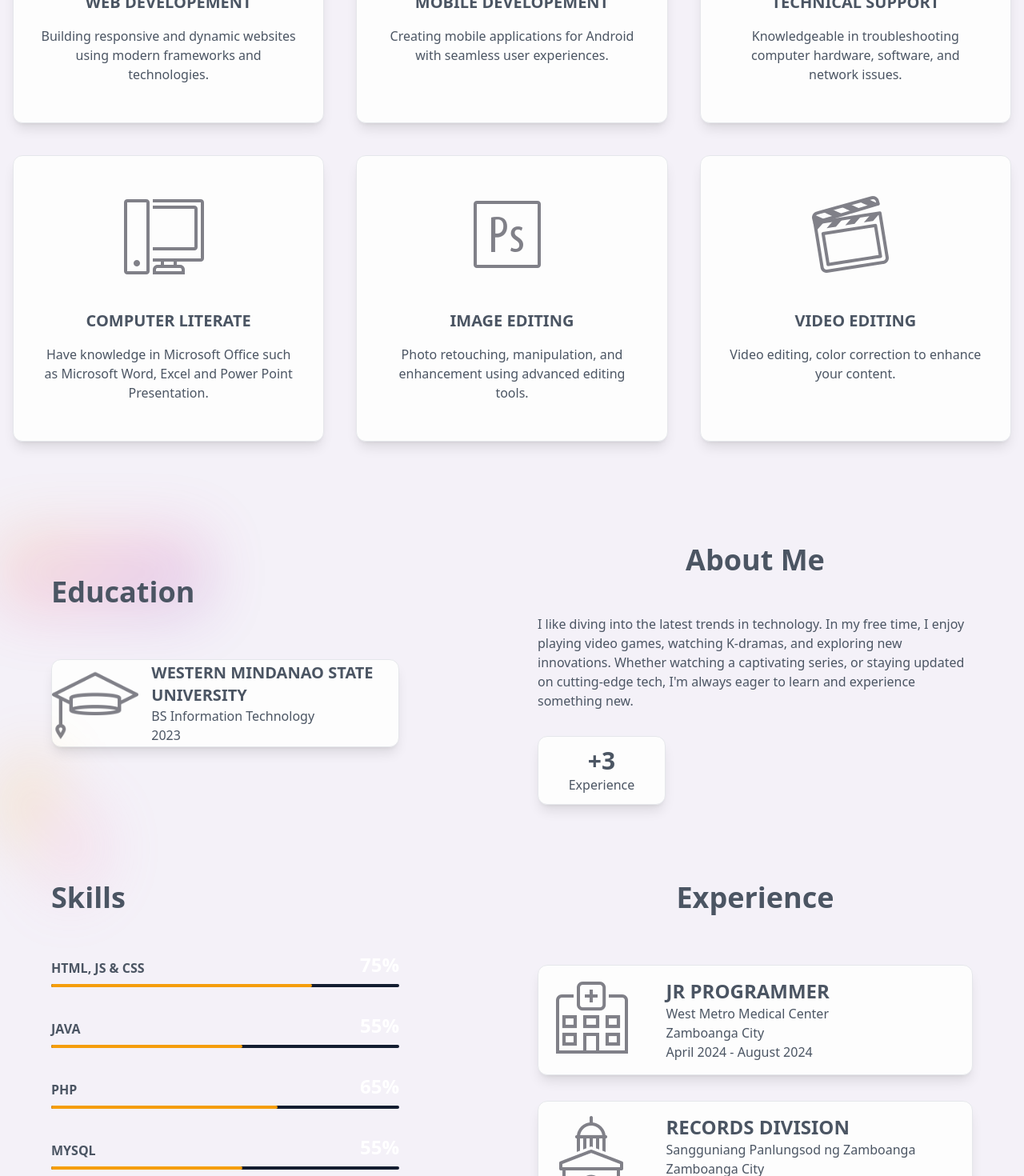
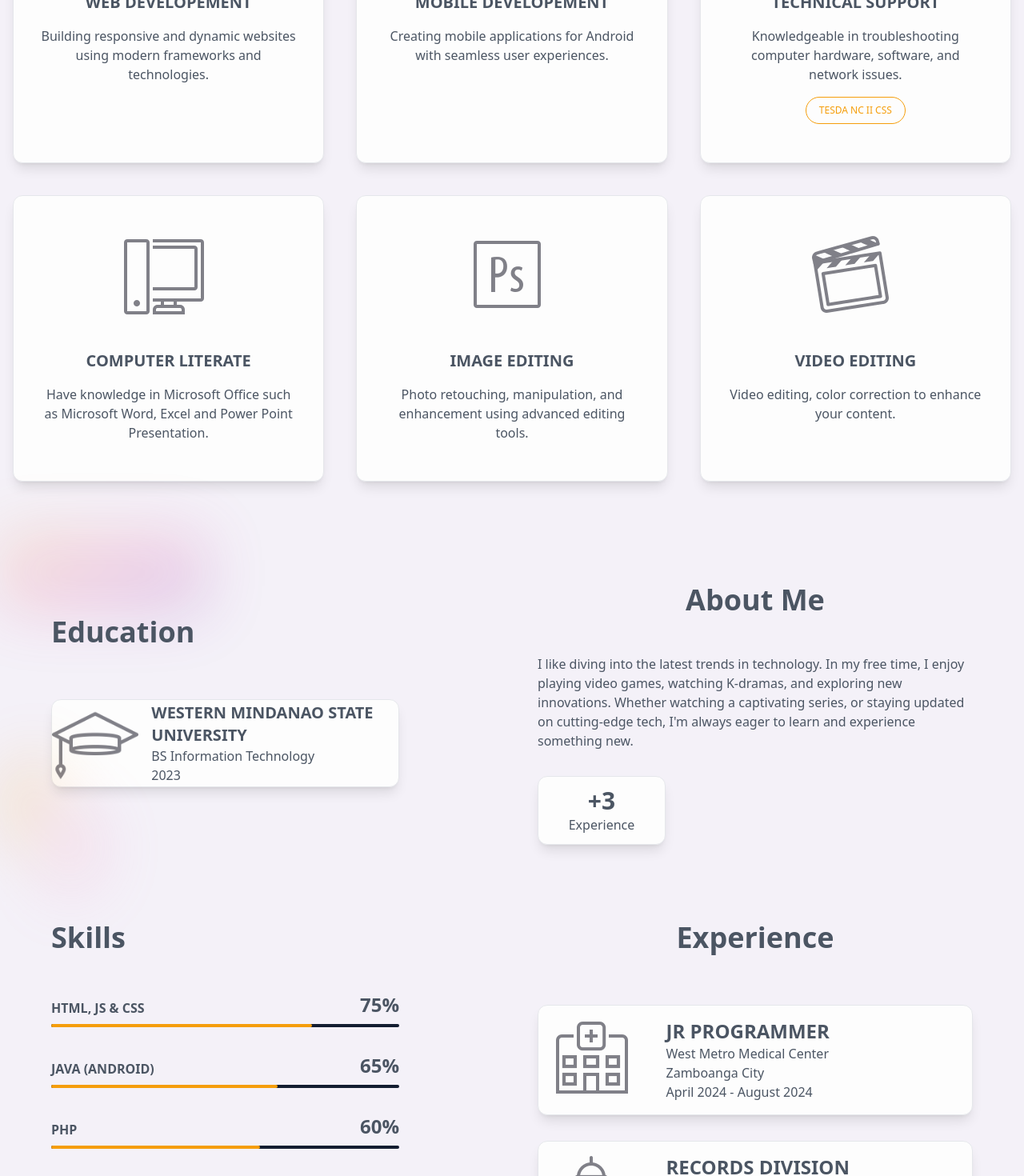
Before and after one commit to LadjamatliAbusood/my-vue-portfolio, a Vue app: page / in a window 1280 px wide. Shown: the part 820-2290 px from the top of the page at 80% size. Built offline with nearby package versions, Linux system fonts and the light colour scheme.

Commit message:
Add modal functionality to service section and improve layout

```diff
--- a/src/components/ExperienceSection.vue
+++ b/src/components/ExperienceSection.vue
@@ -21,7 +21,7 @@
             <h4 class="font-semibold uppercase text-gray-600">
               {{ skills.name }}
             </h4>
-            <h3 class="text-2xl font-bold text-white">{{ skills.width }}</h3>
+            <h3 class="text-2xl font-bold text-gray-600">{{ skills.width }}</h3>
           </div>
           <div class="mt-2 h-1 w-full bg-[#131d30] rounded-full">
             <div
@@ -76,18 +76,23 @@ const Skills = ref([
   },
   {
     id: 2,
-    name: "Java",
-    width: "55%",
+    name: "Java (ANDROID)",
+    width: "65%",
   },
   {
     id: 3,
     name: "PHP",
-    width: "65%",
+    width: "60%",
   },
   {
     id: 4,
-    name: "Mysql",
-    width: "55%",
+    name: "Mysql & SQL Server",
+    width: "45%",
+  },
+  {
+    id: 5,
+    name: "Laravel",
+    width: "35%",
   },
 ]);
 
--- /dev/null
+++ b/src/components/Modal.vue
@@ -0,0 +1,29 @@
+<script setup>
+defineProps({
+  visible: Boolean,
+  image: String,
+});
+defineEmits(["close"]);
+</script>
+<template>
+  <!-- Modal -->
+  <div
+    v-if="visible"
+    class="fixed inset-0 bg-black bg-opacity-50 flex items-center justify-center z-50"
+  >
+    <div class="bg-white p-4 rounded-lg max-w-lg w-full relative">
+      <button
+        @click="$emit('close')"
+        class="absolute top-2 right-2 text-gray-500 hover:text-black"
+      >
+        &times;
+      </button>
+      <img :src="image" alt="Modal Image" class="w-full h-auto mt-3" />
+    </div>
+  </div>
+</template>
+<style scoped>
+.modal-scroll {
+  -webkit-overflow-scrolling: touch;
+}
+</style>
--- a/src/components/ServiceSection.vue
+++ b/src/components/ServiceSection.vue
@@ -1,5 +1,5 @@
 <template>
-  <section class="text-gray-600 mt-20" id="services ">
+  <section class="text-gray-600 mt-20" id="services">
     <div class="px-4 xl:pl-16">
       <h2 class="text-4xl font-bold mb-4">Services</h2>
     </div>
@@ -32,14 +32,33 @@
           >
             {{ service.description }}
           </p>
+
+          <button
+            v-if="service.id === 3"
+            @click="openModal(service.modalImage)"
+            class="cursor-pointer text-primary border border-primary px-4 mt-4 py-2 rounded-full relative group w-full sm:w-max"
+          >
+            <div
+              class="hover:scale-105 transition-all ease-in-out flex justify-center items-center relative text-xs"
+            >
+              TESDA NC II CSS
+            </div>
+          </button>
         </div>
       </div>
     </div>
+
+    <Modal
+      :visible="ShowModal"
+      :image="selectedImage"
+      @close="ShowModal = false"
+    />
   </section>
 </template>
 
 <script setup>
 import { ref } from "vue";
+import Modal from "@/components/Modal.vue";
 const services = ref([
   {
     id: 1,
@@ -58,6 +77,7 @@ const services = ref([
   {
     id: 3,
     icon: new URL("@/assets/techsupport.png", import.meta.url).href,
+    modalImage: new URL("@/assets/img3.png", import.meta.url).href,
     name: "Technical Support",
     description:
       "Knowledgeable in troubleshooting computer hardware, software, and network issues.",
@@ -83,4 +103,13 @@ const services = ref([
     description: "Video editing, color correction to enhance your content.",
   },
 ]);
+
+const ShowModal = ref(false);
+const selectedImage = ref("");
+
+function openModal(image) {
+  console.log("openModal called");
+  selectedImage.value = image;
+  ShowModal.value = true;
+}
 </script>
```
